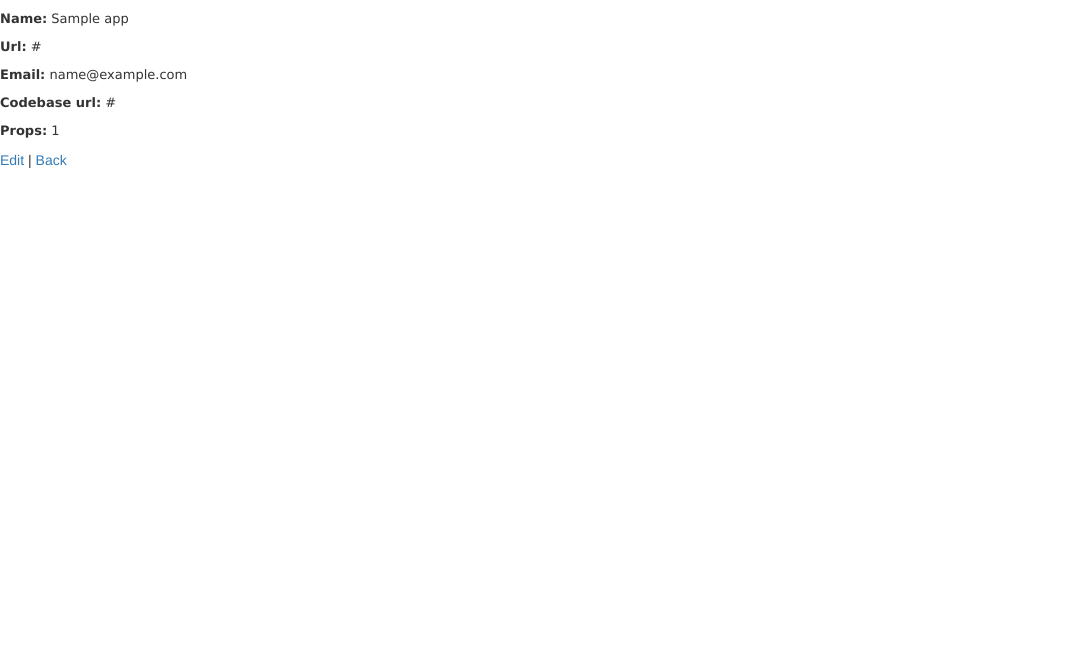
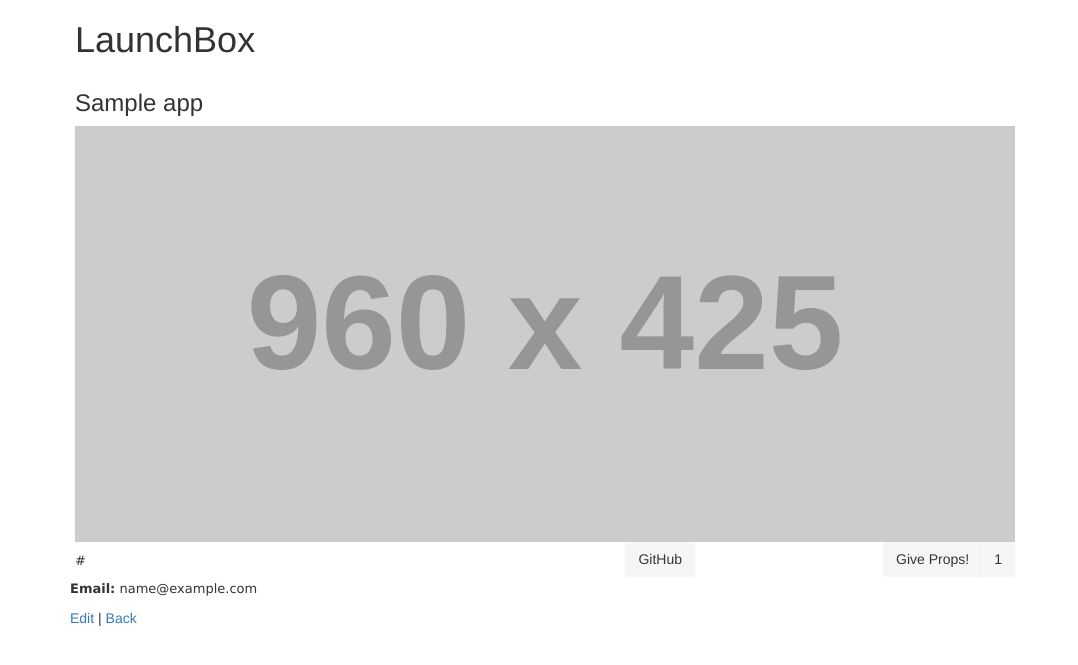
Before and after one commit to atseng/LaunchBox, a Rails app: page /apps/1 in a window 1280 px wide. Shown: the top 665 px of the page, without its empty margins (0-1078 px from the left). Run offline with Rails 7, Linux system fonts and the light colour scheme; tables that the repository leaves empty hold one stand-in row (values such as "Sample post"); style sheets or scripts are compiled from the project's sources; parts of the project's set-up code (start-up, migrations or seed data) failed here and were passed over; some libraries are stand-ins or nearby versions.

Commit message:
firt run style of show.html and edit.html

```diff
--- a/app/views/apps/index.html.erb
+++ b/app/views/apps/index.html.erb
@@ -12,7 +12,7 @@
     </div>
 
     <div class="row">
-        <div class="offset9 span2 btn" >
+        <div class="offset11 span1 pull-right btn" >
             <%= link_to 'New App', new_app_path %>
         </div>
     </div>
--- a/app/views/apps/show.html.erb
+++ b/app/views/apps/show.html.erb
@@ -1,20 +1,59 @@
+<div class= "container">
+    <div class= "row">
+        <div class="span12">
+            <h1>LaunchBox</h1>
+        </div>
+    </div>
+
+  <div class= "row">
+        <div class="span12">
+            <h3> <%= @app.name %> </h3>
+        </div>
+    </div>
+
+    <div class="row">
+        <div class="span12">
+            <img src="http://placehold.it/960x425">
+        </div>
+    </div>
+
+    <div class="row">
+      <div class="span4">
         <p id="notice"><%= notice %></p>
 
         <p>
-  <b>Name:</b>
-  <%= @app.name %>
-</p>
-
-<p>
-  <b>Url:</b>
+          <!-- <b>Url:</b> -->
           <%= @app.url %>
         </p>
+      </div>
+
+  <div class="span4">
+    <div class="btn pull-right">
+        GitHub
+    </div>
+  </div>
+
+
+      <div class="span4">
+        <div class="btn-toolbar">
+          <div class="btn-group pull-right">
+            <div class="btn">
+              Give Props!
+            </div>
+            <div class="btn">
+              <%= @app.props %>
+            </div>
+          </div>
+        </div>
+      </div>
+    </div>
 
         <p>
           <b>Email:</b>
           <%= @app.email %>
         </p>
 
+     <% if false %>
         <p>
           <b>Codebase url:</b>
           <%= @app.codebase_url %>
@@ -24,7 +63,10 @@
             <b>Props:</b>
           <%= @app.props %>
         </p>
+    <% end %>
+
 
 
         <%= link_to 'Edit', edit_app_path(@app) %> |
         <%= link_to 'Back', apps_path %>
+</div>
```
Also changed, not shown: app/views/apps/edit.html.erb (+16 -4 lines). Lines whose indentation alone changed are shown as unchanged.
